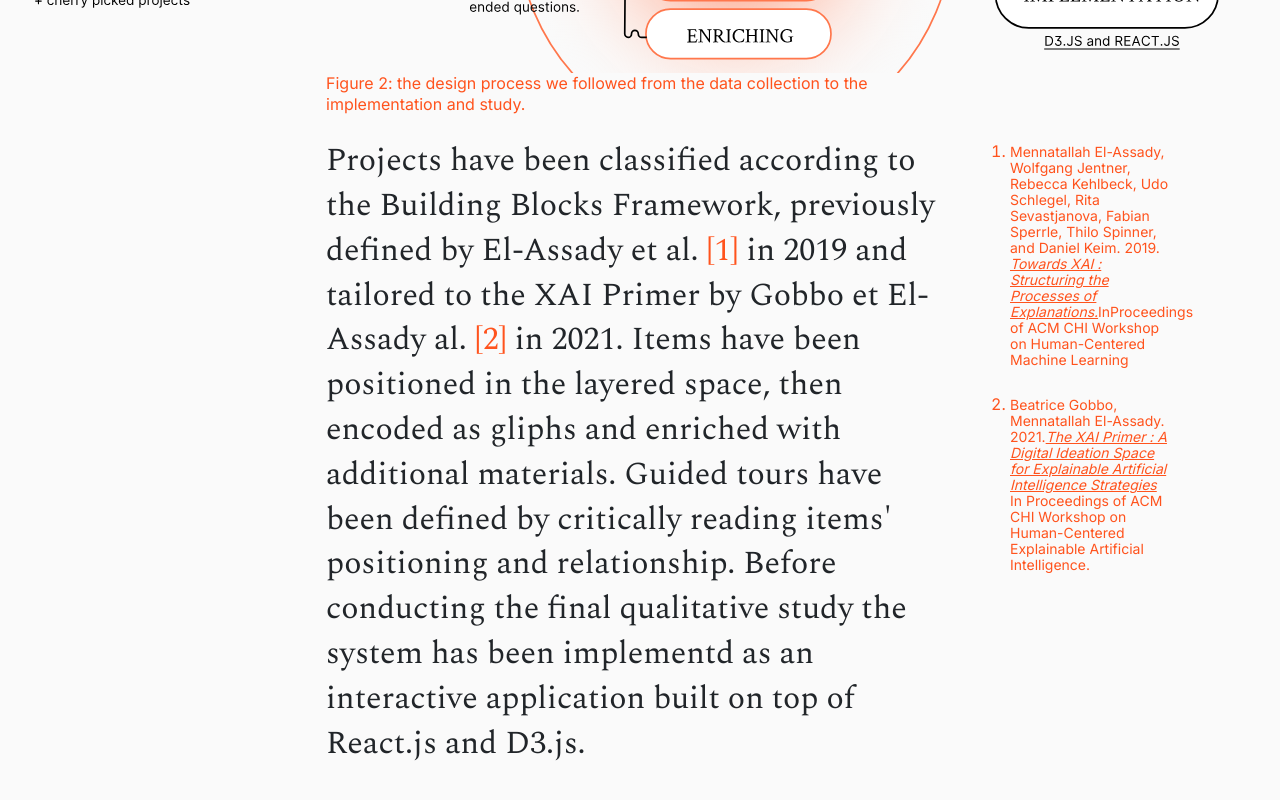
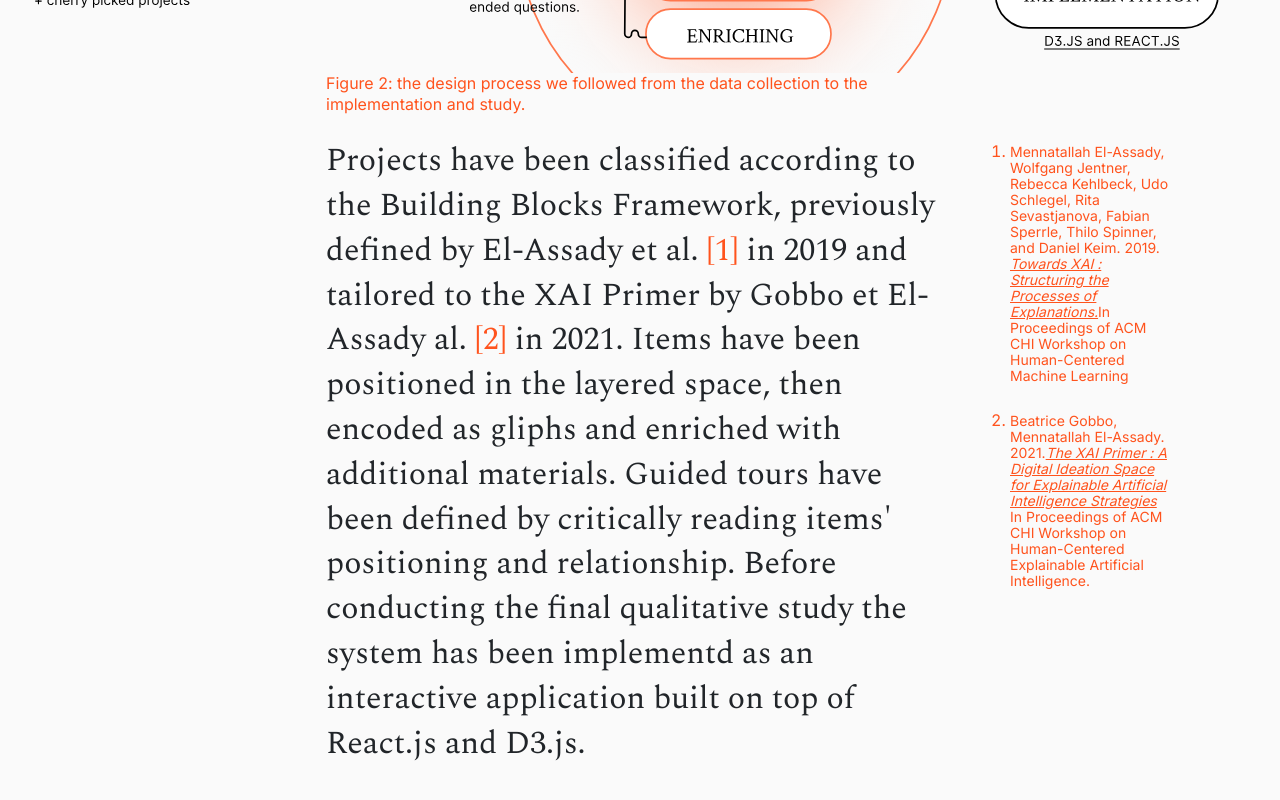
Before and after one commit to xaiprimer/xaiprimer-app, a Gatsby site: page /about in a window 1280 px wide. Shown: the part 3461-4261 px from the top of the page. Built offline with nearby package versions, Linux system fonts and the light colour scheme; Gatsby itself is replaced by a stand-in of ours.

Commit message:
Update about.js

```diff
--- a/src/pages/about.js
+++ b/src/pages/about.js
@@ -146,7 +146,7 @@ const IndexPage = () => {
                         <em><u><a target='_blank' href={'https://www.researchgate.net/publication/332802468_Towards_XAI_Structuring_the_Processes_of_Explanations'}> Towards XAI : Structuring the Processes of
                           Explanations.</a>
                         </u></em>
-                        InProceedings of ACM CHI Workshop on Human-Centered Machine
+                        In Proceedings of ACM CHI Workshop on Human-Centered Machine
                         Learning
                       </p>
                     </li>
```
